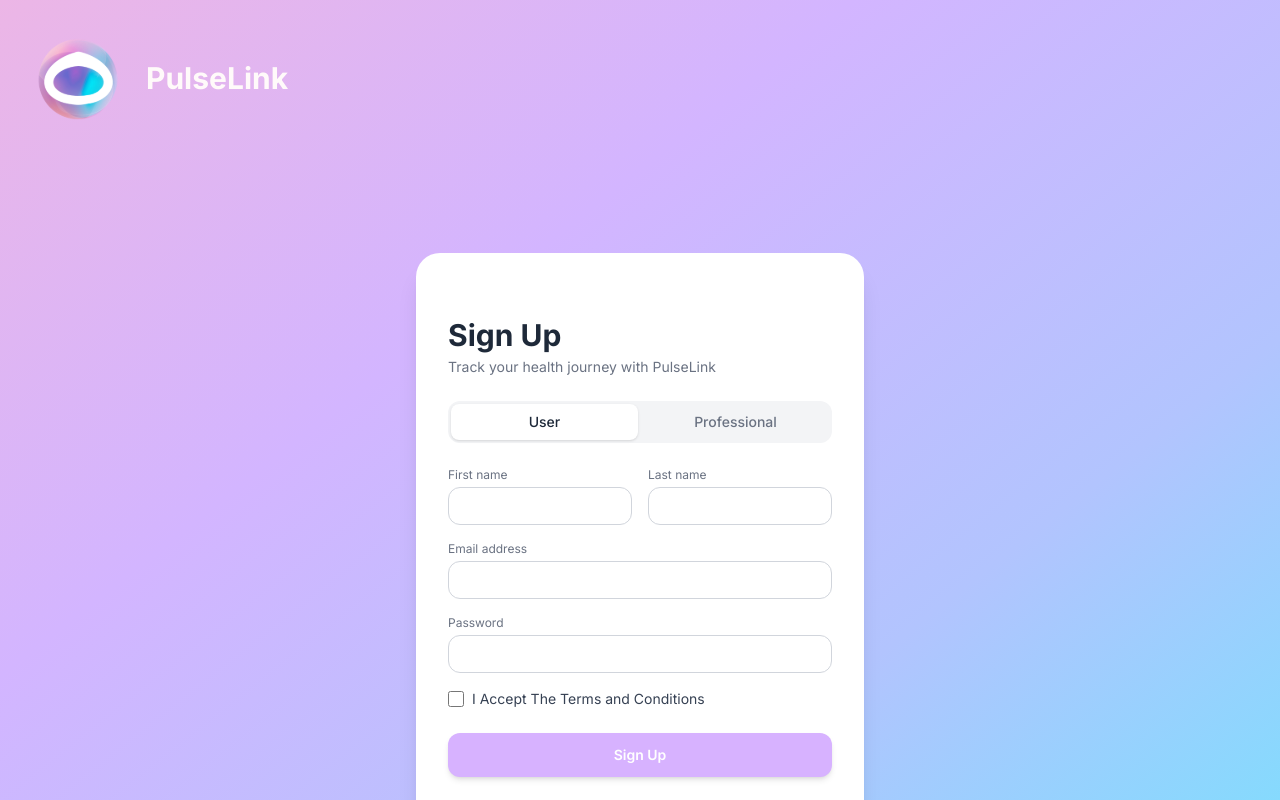
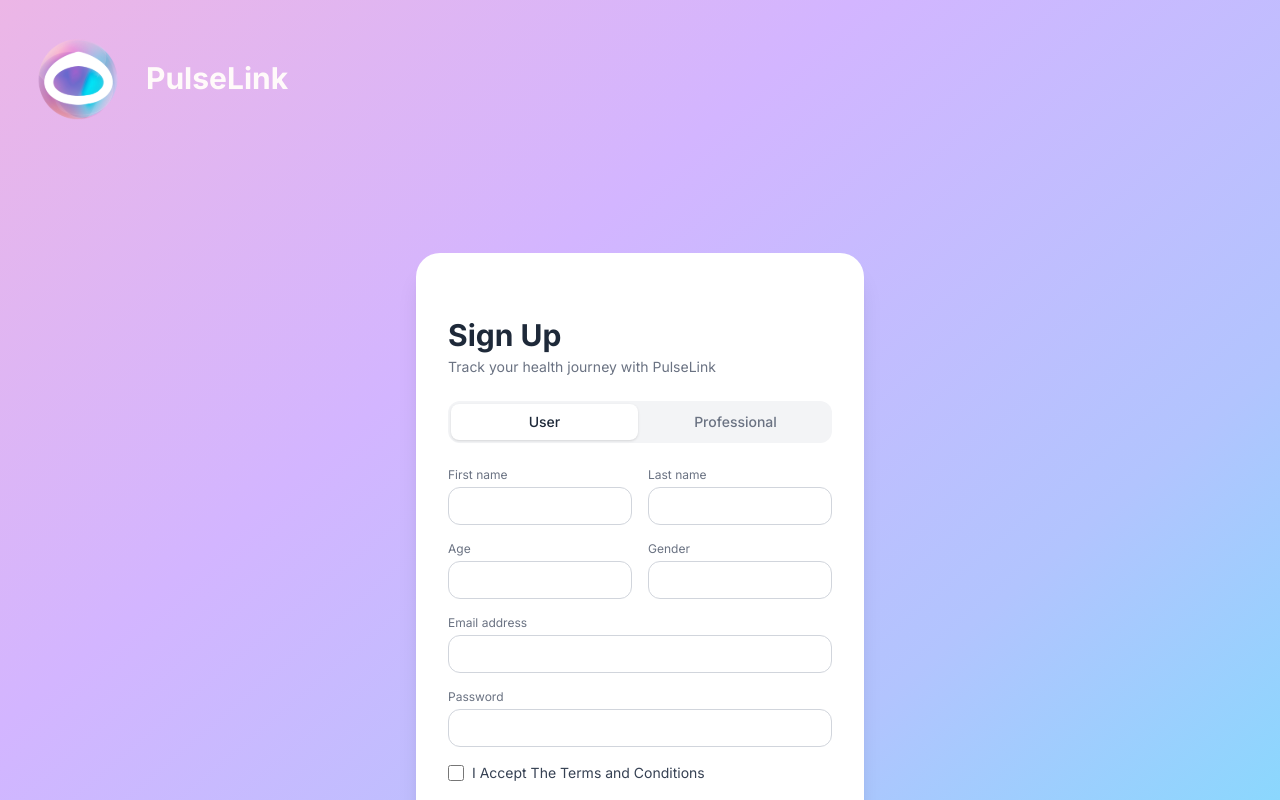
Before and after one commit to Pulse-Software-Inc/pulse-link, a Next.js app: page /auth/signup in a window 1280 px wide. Shown: the top 800 px of the page. Built offline with nearby package versions, Linux system fonts and the light colour scheme; no server answers.

Commit message:
age and gender added to be used by backend

```diff
--- a/src/app/auth/signup/page.js
+++ b/src/app/auth/signup/page.js
@@ -142,6 +142,30 @@ export default function SignUpPage() {
               </div>
             </div>
 
+            {/* Age & Gender Row */}
+            <div className="grid grid-cols-2 gap-4">
+              <div>
+                <label className={boxLabelStyling}>Age</label>
+                <input
+                  type="text"
+                  name="age"
+                  value={formData.firstName}
+                  required
+                  className={inputBoxStyling}
+                />
+              </div>
+              <div>
+                <label className={boxLabelStyling}>Gender</label>
+                <input
+                  type="text"
+                  name="gender"
+                  value={formData.lastName}
+                  required
+                  className={inputBoxStyling}
+                />
+              </div>
+            </div>
+
             {/* Email Field */}
             <div>
               <label className={boxLabelStyling}>Email address</label>
```
